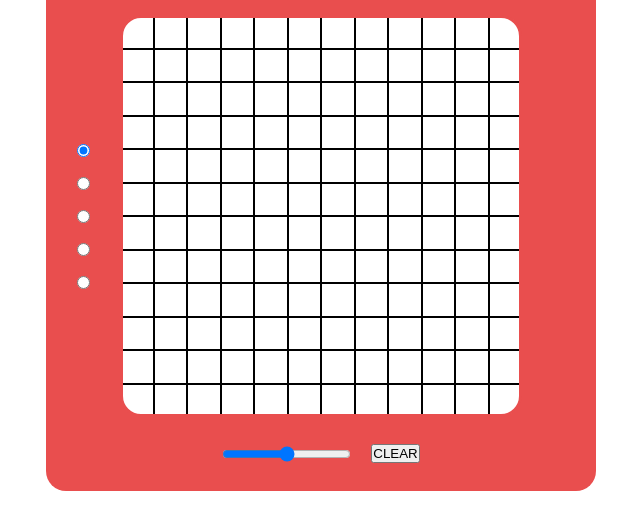
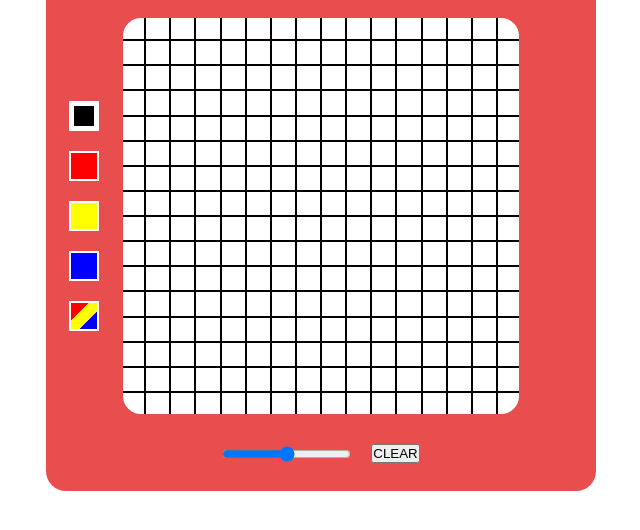
Before and after one commit to edenisageden/Etch-a-Sketch, a plain HTML site: page index.html in a window 1280 px wide. Shown: the part 184-714 px from the top of the page, without its empty margins (319-959 px from the left). Drawn offline with Linux system fonts and the light colour scheme.

Commit message:
feat: Add rainbow

```diff
--- a/index.html
+++ b/index.html
@@ -11,11 +11,16 @@
     <div class="content">
         <h1 class="title">Etch-a-Sketch</h1>
         <div class="colors" id="colors">
-            <input type="radio" name="color" value="black" checked="checked">
-            <input type="radio" name="color" value="red">
-            <input type="radio" name="color" value="yellow">
-            <input type="radio" name="color" value="blue">
-            <input type="radio" name="color" value="rainbow">
+            <input type="radio" id="black" name="color" value="black" checked="checked">
+            <label for="black" id="blackLabel"></label>
+            <input type="radio" id="red" name="color" value="red">
+            <label for="red" id="redLabel"></label>
+            <input type="radio" id="yellow" name="color" value="yellow">
+            <label for="yellow" id="yellowLabel"></label>
+            <input type="radio" id="blue" name="color" value="blue">
+            <label for="blue" id="blueLabel"></label>
+            <input type="radio" id="rainbow" name="color" value="rainbow">
+            <label for="rainbow" id="rainbowLabel"></label>
         </div>
         <div class="canvas" id="canvas"></div>
         <div class="options">
--- a/script.js
+++ b/script.js
@@ -23,6 +23,7 @@ function createRow(size, rowIndex) {
         pixel.style.boxSizing = "borderBox";
         pixel.style.border = "black solid 1px";
         pixel.addEventListener("mouseover", (event) => {
+            checkForRainbow();
             pixel.style.backgroundColor = color;
         });
 
@@ -43,7 +44,7 @@ function updateGrid(size) {
     createGrid(size);
 }
 
-createGrid(12);
+createGrid(16);
 
 let slider = document.querySelector("#slider");
 
@@ -62,3 +63,14 @@ let clear = document.querySelector("#clear");
 clear.addEventListener("click", (event) => {
     updateGrid(slider.value);
 });
+
+function checkForRainbow() {
+    if (document.querySelector('input[name="color"]:checked').value === "rainbow") {
+        color = returnRandomColor();
+    }
+}
+
+function returnRandomColor() {
+    let randomNumber = Math.floor(Math.random() * 361);
+    return randomColor = `hsl(${randomNumber}, 100%, 50%, 100%)`;
+}
--- a/style.css
+++ b/style.css
@@ -59,3 +59,56 @@ body {
     align-items: center;
     gap: 20px;
 }
+
+#black, #red, #yellow, #blue, #rainbow {
+    display: none;
+}
+
+#black:checked + #blackLabel, #red:checked + #redLabel, #yellow:checked + #yellowLabel, #blue:checked + #blueLabel, #rainbow:checked + #rainbowLabel {
+    border: white solid 5px;
+}
+
+#blackLabel {
+    box-sizing: border-box;
+    background-color: black;
+    border: white solid 2px;
+    width: 30px;
+    height: 30px;
+}
+
+#redLabel {
+    box-sizing: border-box;
+    background-color: red;
+    border: white solid 2px;
+    width: 30px;
+    height: 30px;
+}
+
+#yellowLabel {
+    box-sizing: border-box;
+    background-color: yellow;
+    border: white solid 2px;
+    width: 30px;
+    height: 30px;
+}
+
+#blueLabel {
+    box-sizing: border-box;
+    background-color: blue;
+    border: white solid 2px;
+    width: 30px;
+    height: 30px;
+}
+
+#rainbowLabel {
+    box-sizing: border-box;
+    /* background: rgb(255,0,0); */
+    /* background: linear-gradient(125deg, rgba(255,0,0,1) 0%, rgba(255,244,0,1) 35%, rgba(0,116,255,1) 65%, rgba(255,0,0,1) 100%); */
+    background: -webkit-linear-gradient(315deg, red 33%,yellow 0.1%,yellow 66%, blue 0.1%, blue 100%);
+    /* background: -moz-linear-gradient(left, black 50%, white 0%); */
+    /* background: -ms-linear-gradient(left, black 50%, white 0%); */
+    /* background: linear-gradient(left, black 50%, white 0%); */
+    border: white solid 2px;
+    width: 30px;
+    height: 30px;
+}
```
